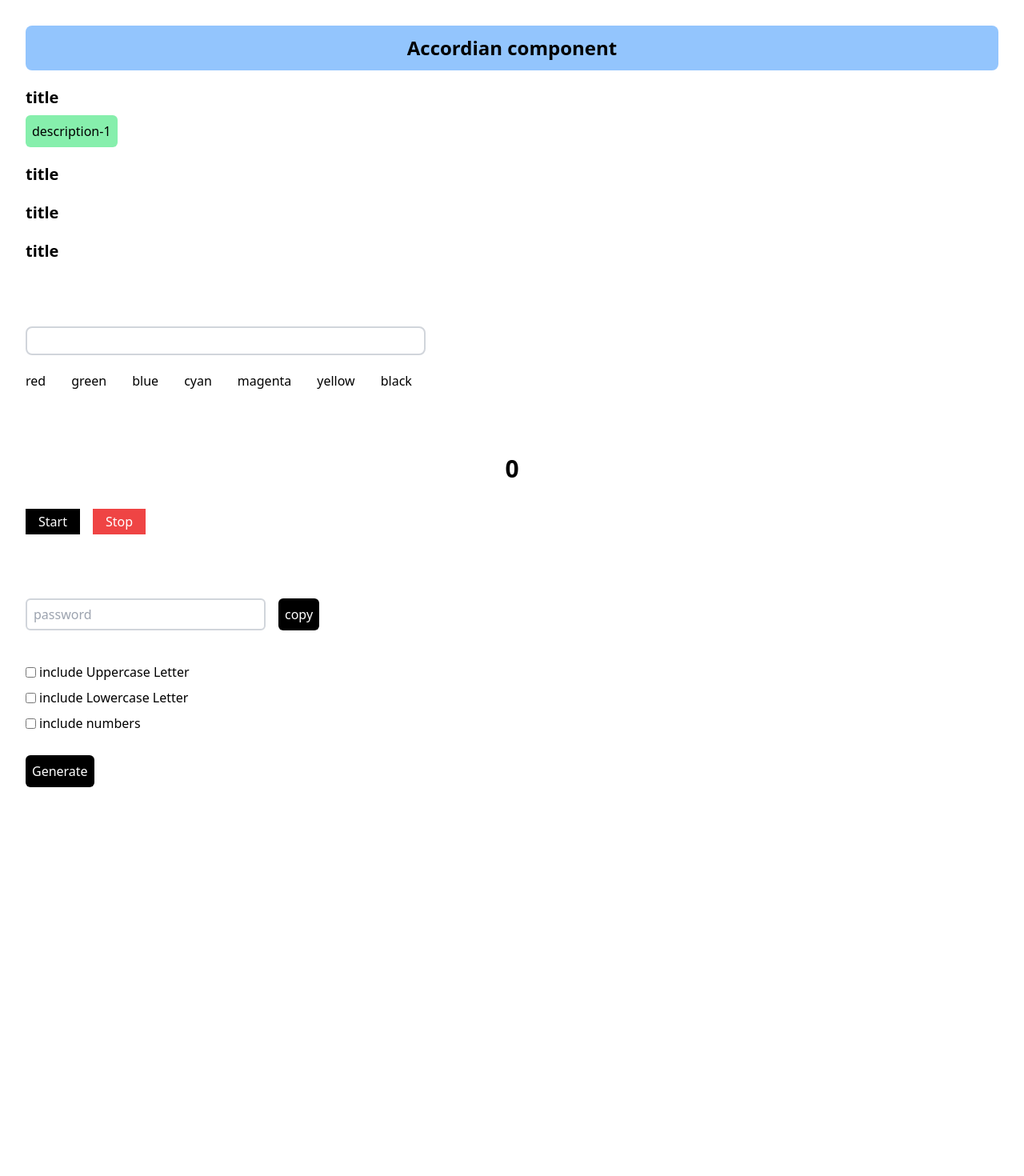
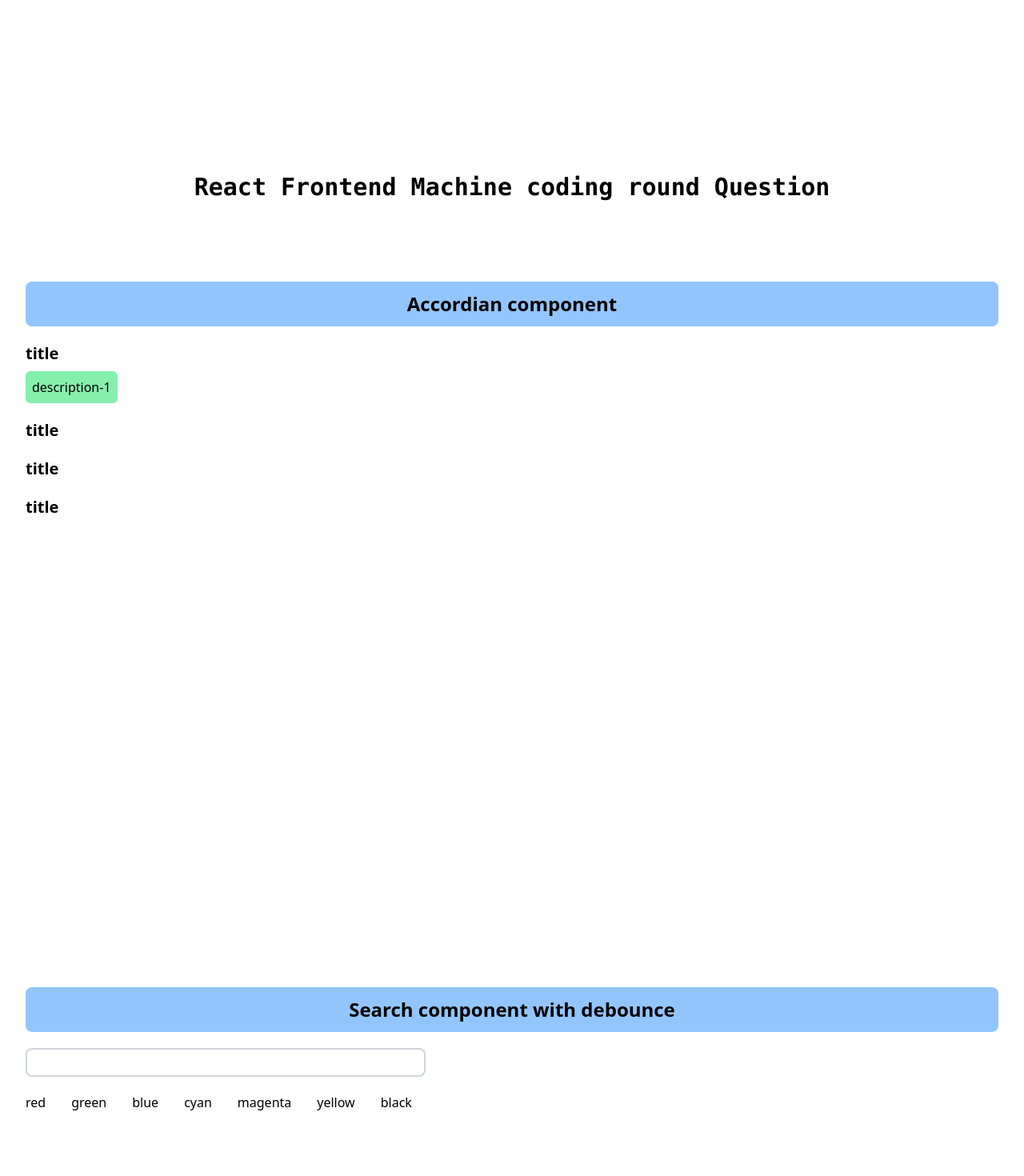
Before and after one commit to prathmesh61/react-machine-coding, a React (Vite) app: page / in a window 1280 px wide. Shown: the top 1470 px of the page at 80% size. Before the commit the page ends 1016 px from the top, so only its background shows below. Built offline with nearby package versions, Linux system fonts and the light colour scheme.

Commit message:
small fix

```diff
--- /dev/null
+++ b/src/Javascript-Questions/polyfill.js
@@ -0,0 +1,20 @@
+// map polyfill
+//  map - num.map((item,index,arr)=>())
+
+Array.prototype.Mymap = function (callback) {
+  // Error handling and type checking:
+  if (typeof callback !== "function") {
+    throw new TypeError("callback must be a function");
+  }
+
+  // Create a new array to store the results:
+  const result = [];
+
+  // Iterate through the original array and apply the callback:
+  for (let i = 0; i < this.length; i++) {
+    result.push(callback(this[i], i, this)); // Pass element, index, and original array
+  }
+
+  // Return the newly created array with transformed elements:
+  return result;
+};
--- a/src/components/Accordion/Accordion.tsx
+++ b/src/components/Accordion/Accordion.tsx
@@ -28,11 +28,15 @@ const Accordion = () => {
       desc: "description-4",
     },
   ];
+
   return (
-    <div className="flex flex-col gap-5">
-      <h1 className="font-extrabold text-2xl bg-blue-300 p-3 rounded-lg">
+    <div className="flex flex-col justify-center gap-5 h-screen">
+      <h1 className="font-mono font-bold text-3xl mb-20">
+        React Frontend Machine coding round Question
+      </h1>
+      <h2 className="font-extrabold text-2xl bg-blue-300 p-3 rounded-lg">
         Accordian component
-      </h1>
+      </h2>
       {arr.map((item) => (
         <div className="flex flex-col gap-2 items-start" key={item.id}>
           <h2
--- a/src/components/Password-Generator/PasswordGenerator.tsx
+++ b/src/components/Password-Generator/PasswordGenerator.tsx
@@ -32,13 +32,16 @@ const PasswordGenerator = () => {
   };
 
   return (
-    <div className="flex flex-col gap-10">
+    <div className="flex flex-col justify-center gap-10 h-screen">
+      <h1 className="font-extrabold text-2xl bg-blue-300 p-3 rounded-lg">
+        Password Generator component
+      </h1>
       <div className="flex gap-4 outline-none ">
         <input
           type="text"
           className="w-[300px] px-2 outline-none border-2 text-black border-gray-300 rounded-md placeholder:text-gray-400"
           placeholder="password"
-          value={password}
+          defaultValue={password}
         />
         <button className="w-fit p-2 rounded-md bg-black text-white">
           copy
--- a/src/components/Search/Search.tsx
+++ b/src/components/Search/Search.tsx
@@ -39,7 +39,10 @@ const Search = () => {
   ];
   const debounceVal = debounce(value, 500);
   return (
-    <div className="flex flex-col gap-5">
+    <div className="flex flex-col justify-center gap-5 h-screen">
+      <h1 className="font-extrabold text-2xl bg-blue-300 p-3 rounded-lg">
+        Search component with debounce
+      </h1>
       <div className="w-[500px]  border-gray-300 border-2 outline-none rounded-lg py-1 px-4">
         <input
           type="text"
--- a/src/components/StopWatch/StopWatch.tsx
+++ b/src/components/StopWatch/StopWatch.tsx
@@ -15,7 +15,10 @@ const StopWatch = () => {
     timeRef.current = null;
   };
   return (
-    <div className="flex flex-col gap-8">
+    <div className="flex flex-col justify-center gap-8 h-screen">
+      <h1 className="font-extrabold text-2xl bg-blue-300 p-3 rounded-lg">
+        Stop-watch component
+      </h1>
       <h1 className="font-bold text-3xl">{timer}</h1>
       <div className="flex gap-4">
         <button
--- a/src/index.css
+++ b/src/index.css
@@ -6,4 +6,3 @@
   padding: 0;
   box-sizing: border-box;
 }
-/* accordian */
```
Also changed, not shown: 1 other file (tests, documents, lock files or other folders).
